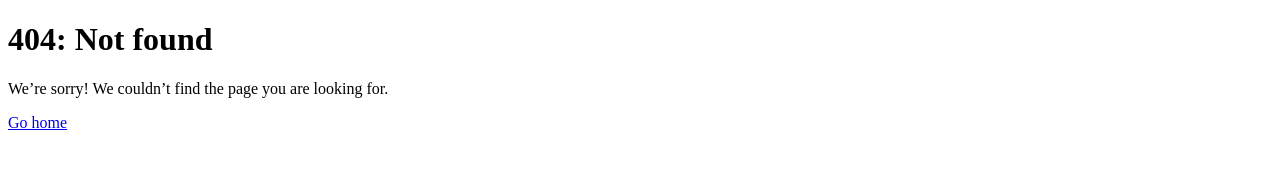
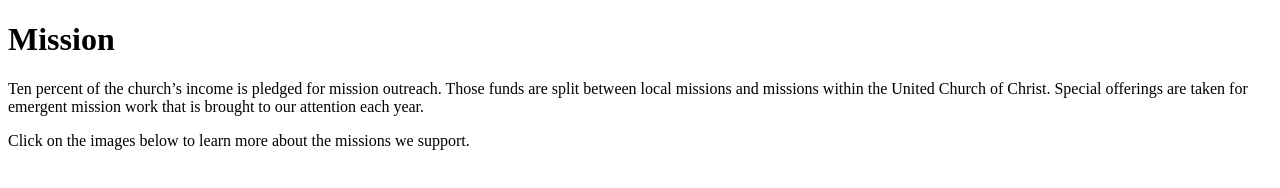
Before and after one commit to LibertyNJ/community-church-of-syosset, a Gatsby site: page /mission in a window 1280 px wide. Before the commit this address had no page. Built offline with nearby package versions, Linux system fonts and the light colour scheme; Gatsby itself is replaced by a stand-in of ours.

Commit message:
Add mission page content

```diff
--- /dev/null
+++ b/src/pages/mission.jsx
@@ -0,0 +1,24 @@
+import React from 'react';
+
+import Layout from '../components/Layout';
+import SEO from '../components/SEO';
+
+export default function MissionPage({ ...restProps }) {
+  return (
+    <>
+      <SEO title="Mission" />
+      <Layout {...restProps}>
+        <h1>Mission</h1>
+        <p>
+          Ten percent of the church’s income is pledged for mission outreach.
+          Those funds are split between local missions and missions within the
+          United Church of Christ. Special offerings are taken for emergent
+          mission work that is brought to our attention each year.
+        </p>
+        <p>
+          Click on the images below to learn more about the missions we support.
+        </p>
+      </Layout>
+    </>
+  );
+}
--- a/src/pages/visit.jsx
+++ b/src/pages/visit.jsx
@@ -20,6 +20,7 @@ export default function VisitPage({ ...restProps }) {
           </p>
           <iframe
             src="https://www.google.com/maps/embed?pb=!1m18!1m12!1m3!1d3018.9540804939334!2d-73.50508988453177!3d40.82897227931938!2m3!1f0!2f0!3f0!3m2!1i1024!2i768!4f13.1!3m3!1m2!1s0x89c2824f2e9a13e5%3A0xde28f19685ffb952!2sCommunity%20Church%20of%20Syosset!5e0!3m2!1sen!2sus!4v1576803685528!5m2!1sen!2sus"
+            title="The Community Church of Syosset on Google Maps"
             width="600"
             height="450"
             frameborder="0"
```
